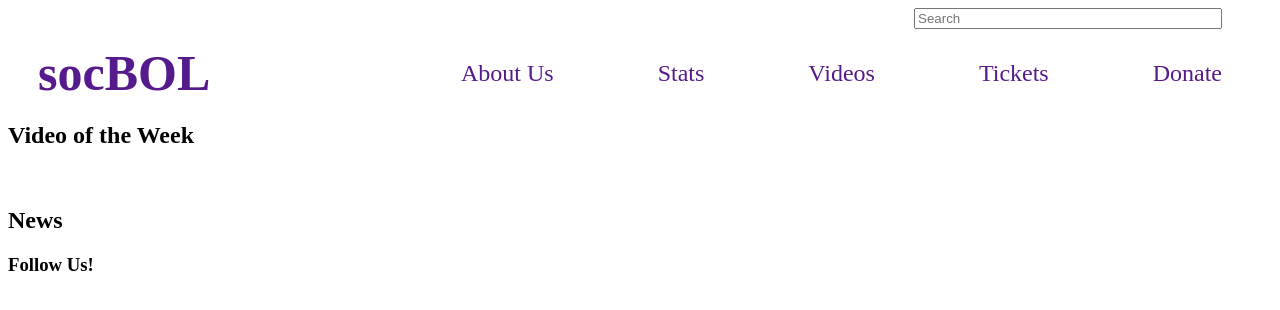
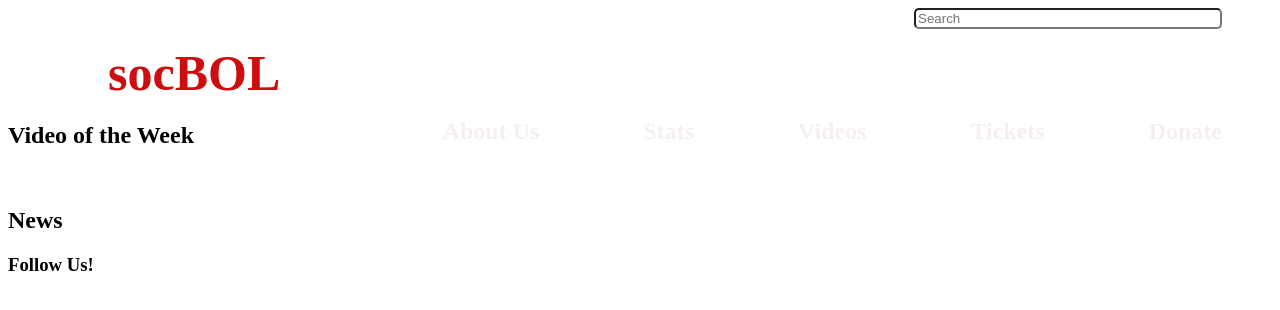
Before and after one commit to zdSMU22/socbol, a plain HTML site: page index.html in a window 1280 px wide. Drawn offline with Linux system fonts and the light colour scheme.

Commit message:
navigation edits

```diff
--- a/Assets/style.css
+++ b/Assets/style.css
@@ -1,18 +1,27 @@
+/* html {
+    background-image: url(https://media.istockphoto.com/photos/the-stadium-picture-id959685848?k=20&m=959685848&s=612x612&w=0&h=bAQUuKSxk4xS3AxmQt5Px8VJM7df9pDZg5Q3BqXhulA=);
+    background-size: cover;
+} */
 
-header {
-    /* padding: 20 px 35px; */
-}
-
-header h1 {
-    font-weight: bold;
-    font-size: 50px;
-    display: inline;
-    margin-left: 30px;
+:root {
+    --primary: rgb(245, 239, 239);
+    --secondary: rgb
 
 }
 
+
+header h1 {
+    font-size: 50px;
+    display: inline;
+    padding: 20px 100px;
+    width: fit-content;
+    background-repeat: no-repeat;
+}
+
 header a {
+    font-weight: bold;
     text-decoration: none;
+    color: rgb(206, 14, 14);
 }
 
 input {
@@ -44,6 +53,21 @@ header nav ul li{
 header nav ul li a {
     padding: 50px;
     font-size: 24px;
+    color: var(--primary);
+}
+
+header nav ul li a:hover {
+    color: lightgrey
+}
+
+header .search {
+    background-color: transparent;
+    border-radius: 5px;
+}
+
+header .search:hover {
+    background-color: lightslategray;
+    font: white;
 }
 
 #live-score {
--- a/index.html
+++ b/index.html
@@ -8,10 +8,11 @@
     </head>
 
     <body>
+        <!-- <img src="./Assets/images/soccer stadium.jpg" alt="picture of soccer stadium"> -->
         <header>
             <!-- why is the submit button before the input? Do I need "form action"? -->
            <!-- <form action=""> -->
-               <input type="text" placeholder="Search">
+               <input class="search" type="text" placeholder="Search">
            <!-- <button type="submit"><i class="fa fa-search"></i></button> -->
         <!-- </form> -->
         </br>
```
Also changed, not shown: Assets/images/soccer stadium.jpg (added), 1 other file.
